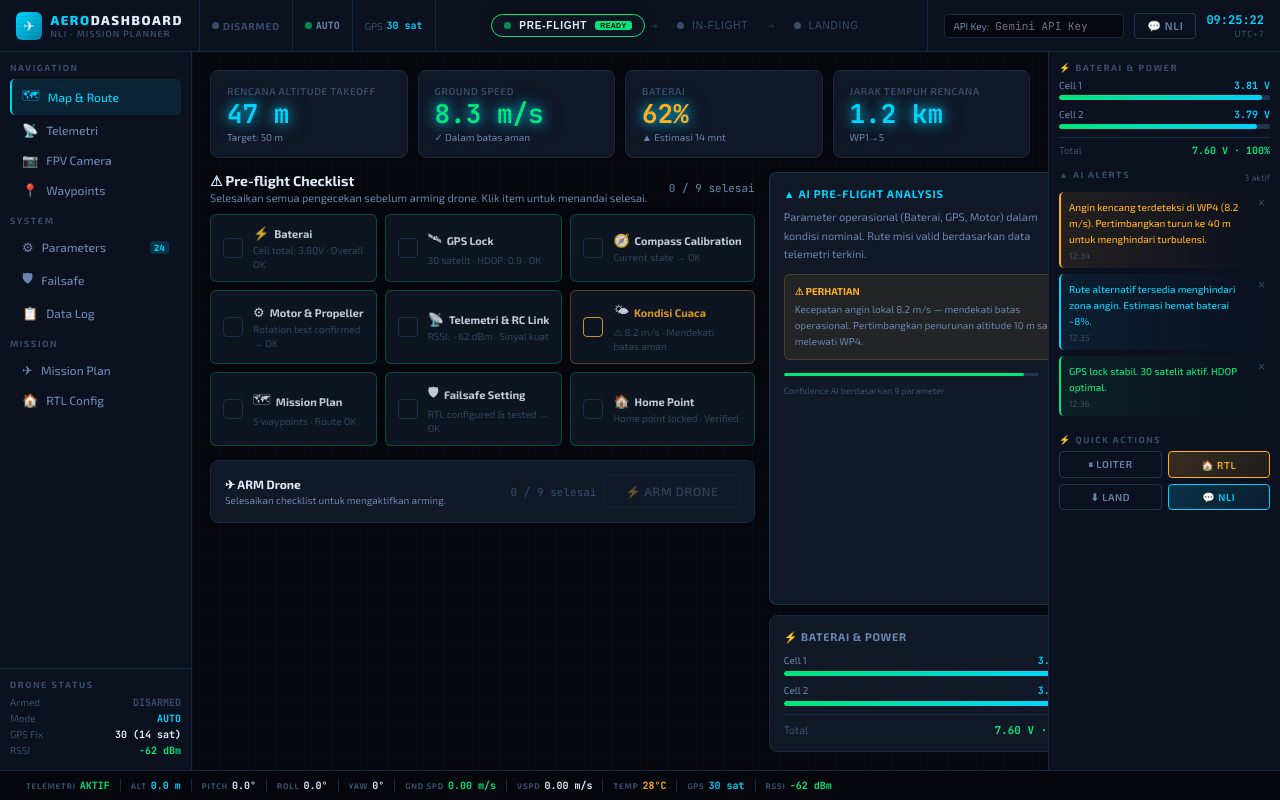
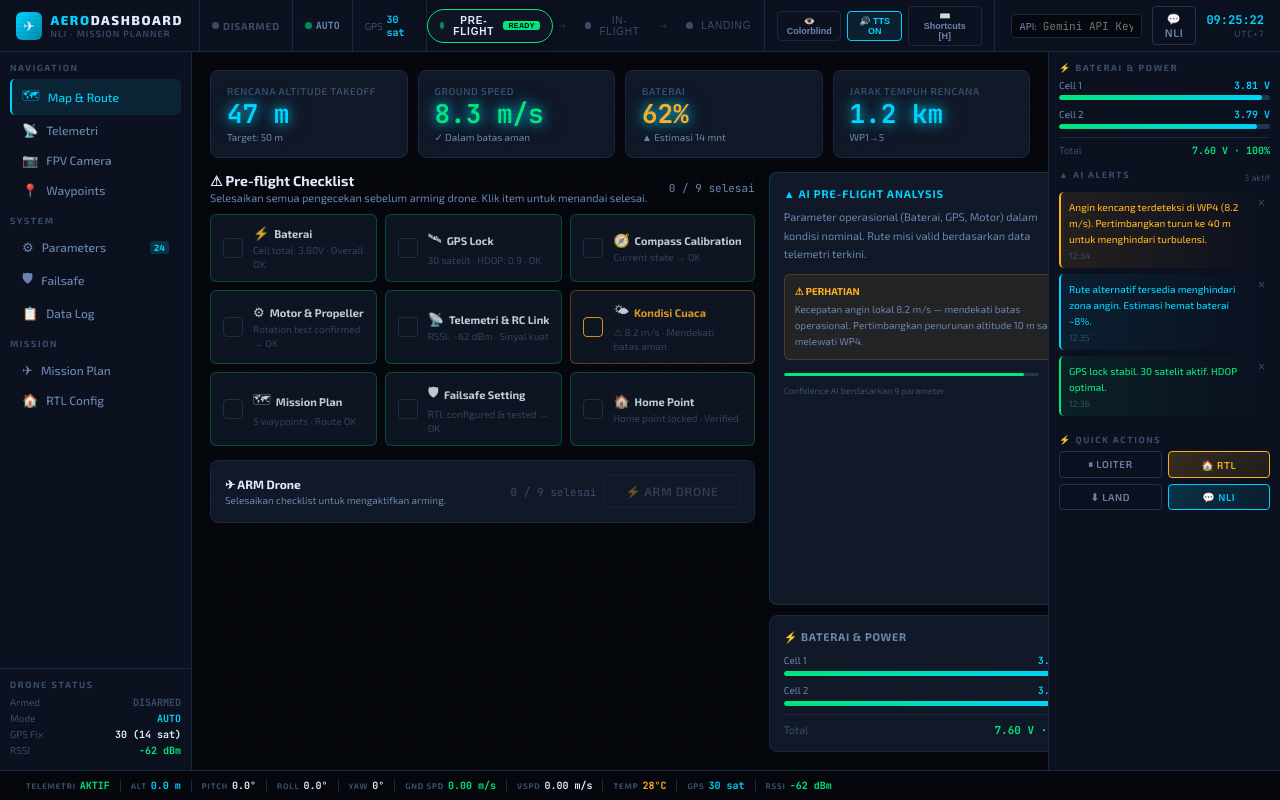
Before and after one commit to jrmywm/AeroDashboard_NLI, a React (Vite) app: page / in a window 1280 px wide. Built offline with nearby package versions, Linux system fonts and the light colour scheme.

Commit message:
feat: implement accessibility controls (Colorblind Mode, TTS toggle, and complete Keyboard Shortcuts panel)

```diff
--- a/src/App.jsx
+++ b/src/App.jsx
@@ -41,6 +41,7 @@ function playWarningAudio(msg) {
 }
 
 function speakText(msg) {
+  if (window.ttsEnabled === false) return;
   try {
     if (msg && window.speechSynthesis) {
       window.speechSynthesis.cancel();
@@ -83,6 +84,18 @@ const GLOBAL_CSS = `
   --text3: #3A4E6B;
   --border: #1A2840;
   --border2: #243552;
+}
+
+/* Okabe-Ito Colorblind Accessibility Override */
+:root.colorblind {
+  --green: #0072B2 !important; /* Safe Blue */
+  --green-glow: rgba(0,114,178,0.3) !important;
+  --amber: #E69F00 !important; /* Safety Orange */
+  --amber-glow: rgba(230,159,0,0.35) !important;
+  --red: #CC79A7 !important;   /* Magenta */
+  --red-glow: rgba(204,121,167,0.35) !important;
+  --cyan: #56B4E9 !important;  /* Sky Blue */
+  --cyan-glow: rgba(86,180,233,0.3) !important;
 }
 
 html, body, #root { height: 100%; overflow: hidden; }
@@ -383,7 +396,7 @@ function SafetyBadge({passed}) {
 /* ─────────────────────────────────────────────────────────────────────────
    HEADER
 ───────────────────────────────────────────────────────────────────────── */
-function Header({phase,setPhase,nliOpen,setNliOpen,telemetry,armed,apiKey,handleApiKeyChange}) {
+function Header({phase,setPhase,nliOpen,setNliOpen,telemetry,armed,apiKey,handleApiKeyChange,colorblind,setColorblind,ttsEnabled,setTtsEnabled,setShortcutsGuideOpen}) {
   const phases = ["preflight","inflight","landing"];
   const labels = {"preflight":"Pre-Flight","inflight":"In-Flight","landing":"Landing"};
   return (
@@ -500,16 +513,94 @@ function Header({phase,setPhase,nliOpen,setNliOpen,telemetry,armed,apiKey,handle
         })}
       </div>
 
+      {/* Accessibility Toolbar */}
+      <div style={{display:"flex",alignItems:"center",gap:6,padding:"0 12px",borderLeft:"1px solid var(--border)",height:"100%"}}>
+        {/* Colorblind Toggle */}
+        <button
+          onClick={() => {
+            setColorblind(v => !v);
+            speakText(!colorblind ? "Mode buta warna diaktifkan" : "Mode buta warna dimatikan");
+          }}
+          style={{
+            background: colorblind ? "rgba(0,114,178,0.15)" : "none",
+            border: `1px solid ${colorblind ? "var(--green)" : "var(--border)"}`,
+            borderRadius: 4,
+            padding: "4px 8px",
+            fontSize: 9,
+            color: colorblind ? "var(--green)" : "var(--text2)",
+            cursor: "pointer",
+            display: "flex",
+            alignItems: "center",
+            gap: 4,
+            fontWeight: 700,
+            transition: "all 0.2s"
+          }}
+          title="Toggle Colorblind Mode (Shortcut: C)"
+        >
+          👁️ {colorblind ? "Colorblind ON" : "Colorblind"}
+        </button>
+
+        {/* TTS Toggle */}
+        <button
+          onClick={() => {
+            setTtsEnabled(v => !v);
+            if (!ttsEnabled) {
+              window.ttsEnabled = true;
+              speakText("Suara asisten diaktifkan.");
+            }
+          }}
+          style={{
+            background: ttsEnabled ? "rgba(0,212,255,0.08)" : "none",
+            border: `1px solid ${ttsEnabled ? "var(--cyan)" : "var(--border)"}`,
+            borderRadius: 4,
+            padding: "4px 8px",
+            fontSize: 9,
+            color: ttsEnabled ? "var(--cyan)" : "var(--text3)",
+            cursor: "pointer",
+            display: "flex",
+            alignItems: "center",
+            gap: 4,
+            fontWeight: 700,
+            transition: "all 0.2s"
+          }}
+          title="Toggle TTS Voice (Shortcut: V)"
+        >
+          🔊 {ttsEnabled ? "TTS ON" : "TTS Muted"}
+        </button>
+
+        {/* Key Guide Trigger */}
+        <button
+          onClick={() => setShortcutsGuideOpen(v => !v)}
+          style={{
+            background: "none",
+            border: "1px solid var(--border)",
+            borderRadius: 4,
+            padding: "4px 8px",
+            fontSize: 9,
+            color: "var(--text2)",
+            cursor: "pointer",
+            display: "flex",
+            alignItems: "center",
+            gap: 4,
+            fontWeight: 700,
+            transition: "all 0.2s"
+          }}
+          title="Keyboard Shortcuts Cheatsheet (Shortcut: H)"
+        >
+          ⌨️ Shortcuts [H]
+        </button>
+      </div>
+
       {/* NLI toggle + time */}
       <div style={{display:"flex",alignItems:"center",gap:10,padding:"0 16px",borderLeft:"1px solid var(--border)",height:"100%"}}>
         <div style={{ display: 'flex', alignItems: 'center', background: 'rgba(0,0,0,0.5)', borderRadius: '4px', padding: '4px 8px', border: '1px solid var(--border)' }}>
-          <span style={{ fontSize: 10, color: 'var(--text2)', marginRight: 6 }}>API Key:</span>
+          <span style={{ fontSize: 10, color: 'var(--text2)', marginRight: 6 }}>API:</span>
           <input
             type="password"
             placeholder="Gemini API Key"
             value={apiKey}
             onChange={handleApiKeyChange}
-            style={{ background: 'transparent', border: 'none', color: 'var(--cyan)', outline: 'none', width: '120px', fontSize: '11px', fontFamily: 'JetBrains Mono' }}
+            style={{ background: 'transparent', border: 'none', color: 'var(--cyan)', outline: 'none', width: '90px', fontSize: '11px', fontFamily: 'JetBrains Mono' }}
           />
         </div>
         <button
@@ -1485,6 +1576,57 @@ function LandingView({telemetry,setPhase,setArmed}) {
 }
 
 /* ─────────────────────────────────────────────────────────────────────────
+   KEYBOARD SHORTCUTS MODAL
+───────────────────────────────────────────────────────────────────────── */
+function ShortcutsModal({isOpen,onClose}) {
+  if(!isOpen) return null;
+  const shortcuts = [
+    { key: "1", action: "Beralih ke Fase Pre-Flight" },
+    { key: "2", action: "Beralih ke Fase In-Flight" },
+    { key: "3", action: "Beralih ke Fase Landing" },
+    { key: "Space", action: "Arm/Disarm Drone (atau Konfirmasi HITL)" },
+    { key: "N", action: "Buka/Tutup AI Assistant (NLI Chat)" },
+    { key: "C", action: "Toggle Mode Buta Warna (Colorblind)" },
+    { key: "V", action: "Toggle Suara Asisten (TTS Voice)" },
+    { key: "H", action: "Buka/Tutup Panduan Shortcut Keyboard ini" },
+    { key: "Esc", action: "Tutup Modul / Batalkan Konfirmasi" }
+  ];
+  return (
+    <div className="overlay" onClick={onClose}>
+      <div className="anim-fade" onClick={e=>e.stopPropagation()} style={{background:"var(--panel)",border:"1px solid var(--border)",borderRadius:12,padding:24,width:400,boxShadow:"0 0 60px rgba(0,0,0,0.8)"}}>
+        <div style={{display:"flex",alignItems:"center",gap:10,marginBottom:16,borderBottom:"1px solid var(--border)",paddingBottom:12}}>
+          <span style={{fontSize:20}}>⌨️</span>
+          <div>
+            <div style={{fontSize:15,fontWeight:800,color:"var(--cyan)"}}>Panduan Aksesibilitas Keyboard</div>
+            <div style={{fontSize:10,color:"var(--text3)"}}>GCS Hands-Free Keyboard Navigation</div>
+          </div>
+        </div>
+
+        <div style={{display:"flex",flexDirection:"column",gap:10,marginBottom:20}}>
+          {shortcuts.map(s=>(
+            <div key={s.key} style={{display:"flex",alignItems:"center",justifyContent:"space-between",fontSize:12}}>
+              <span style={{color:"var(--text2)"}}>{s.action}</span>
+              <kbd className="mono" style={{
+                background:"var(--card)",
+                border:"1px solid var(--border2)",
+                borderRadius:4,
+                padding:"2px 8px",
+                fontSize:10,
+                color:"var(--cyan)",
+                fontWeight:700,
+                boxShadow:"0 2px 0 rgba(0,0,0,0.4)"
+              }}>{s.key}</kbd>
+            </div>
+          ))}
+        </div>
+
+        <button className="btn btn-c" onClick={onClose} style={{width:"100%"}}>✕ Tutup Panduan</button>
+      </div>
+    </div>
+  );
+}
+
+/* ─────────────────────────────────────────────────────────────────────────
    ROOT APP
 ───────────────────────────────────────────────────────────────────────── */
 export default function App() {
@@ -1493,6 +1635,22 @@ export default function App() {
   const [nliOpen,  setNliOpen]  = useState(false);
   const [armed,    setArmed]    = useState(false);
   const [checklistDone, setChecklistDone] = useState(new Set());
+  const [colorblind, setColorblind] = useState(false);
+  const [ttsEnabled, setTtsEnabled] = useState(true);
+  const [shortcutsGuideOpen, setShortcutsGuideOpen] = useState(false);
+
+  useEffect(() => {
+    if (colorblind) {
+      document.documentElement.classList.add("colorblind");
+    } else {
+      document.documentElement.classList.remove("colorblind");
+    }
+  }, [colorblind]);
+
+  useEffect(() => {
+    window.ttsEnabled = ttsEnabled;
+  }, [ttsEnabled]);
+
   const [telemetry,setTelemetry]= useState({
     altitude:0.0, targetAlt:50, speed:0.0, battery:100.0,
     range:0.0, gps:30, rssi:-62, pitch:0.0, roll:0.0,
@@ -1793,9 +1951,86 @@ Balas DALAM FORMAT JSON SAJA (tanpa backtick json):
 
   const onCheck=(id)=>setChecklistDone(p=>{const n=new Set(p);n.has(id)?n.delete(id):n.add(id);return n;});
 
+  // Global Keyboard Navigation and Shortcuts
+  useEffect(() => {
+    const handleKeyDown = (e) => {
+      if (document.activeElement.tagName === "INPUT" || document.activeElement.tagName === "TEXTAREA") {
+        return;
+      }
+
+      const key = e.key.toLowerCase();
+      if (key === "1") {
+        setPhase("preflight");
+        speakText("Beralih ke fase pre flight");
+      } else if (key === "2") {
+        setPhase("inflight");
+        speakText("Beralih ke fase in flight");
+      } else if (key === "3") {
+        setPhase("landing");
+        speakText("Beralih ke fase landing");
+      } else if (key === "n") {
+        e.preventDefault();
+        setNliOpen(v => !v);
+      } else if (key === "c") {
+        setColorblind(v => !v);
+        // Using negation since state update is async
+        speakText(!colorblind ? "Mode buta warna diaktifkan" : "Mode buta warna dimatikan");
+      } else if (key === "v") {
+        setTtsEnabled(v => !v);
+        if (ttsEnabled) {
+          speakText("Suara asisten dinonaktifkan.");
+        } else {
+          window.ttsEnabled = true;
+          speakText("Suara asisten diaktifkan.");
+        }
+      } else if (key === "h") {
+        e.preventDefault();
+        setShortcutsGuideOpen(v => !v);
+      } else if (e.code === "Space") {
+        e.preventDefault();
+        if (pendingHitl) {
+          confirmHitl();
+        } else {
+          setArmed(a => {
+            const next = !a;
+            if (next) {
+              setChecklistDone(new Set(["chk1", "chk2", "chk3", "chk4"]));
+              setPhase("inflight");
+              speakText("Sistem dipersenjatai. Lepas landas otonom aktif.");
+            } else {
+              setPhase("preflight");
+              speakText("Sistem dimatikan.");
+            }
+            return next;
+          });
+        }
+      } else if (key === "escape") {
+        setPendingHitl(null);
+        setShortcutsGuideOpen(false);
+      }
+    };
+
+    window.addEventListener("keydown", handleKeyDown);
+    return () => window.removeEventListener("keydown", handleKeyDown);
+  }, [phase, pendingHitl, ttsEnabled, colorblind, confirmHitl]);
+
   return (
     <div className="scanlines" style={{display:"flex",flexDirection:"column",height:"100vh",overflow:"hidden",background:"var(--void)"}}>
-      <Header phase={phase} setPhase={setPhase} nliOpen={nliOpen} setNliOpen={setNliOpen} telemetry={telemetry} armed={armed} apiKey={apiKey} handleApiKeyChange={handleApiKeyChange}/>
+      <Header
+        phase={phase}
+        setPhase={setPhase}
+        nliOpen={nliOpen}
+        setNliOpen={setNliOpen}
+        telemetry={telemetry}
+        armed={armed}
+        apiKey={apiKey}
+        handleApiKeyChange={handleApiKeyChange}
+        colorblind={colorblind}
+        setColorblind={setColorblind}
+        ttsEnabled={ttsEnabled}
+        setTtsEnabled={setTtsEnabled}
+        setShortcutsGuideOpen={setShortcutsGuideOpen}
+      />
       <div style={{display:"flex",flex:1,overflow:"hidden"}}>
         <Sidebar phase={phase} armed={armed} telemetry={telemetry} activeView={activeView} setActiveView={setActiveView}/>
         {/* Collapsible NLI Chat Sidebar */}
@@ -1834,6 +2069,7 @@ Balas DALAM FORMAT JSON SAJA (tanpa backtick json):
       </div>
       <TelemetryBar telemetry={telemetry} phase={phase}/>
       {pendingHitl&&<HitLModal data={pendingHitl} onConfirm={confirmHitl} onCancel={()=>setPendingHitl(null)}/>}
+      <ShortcutsModal isOpen={shortcutsGuideOpen} onClose={()=>setShortcutsGuideOpen(false)} />
     </div>
   );
 }
```
